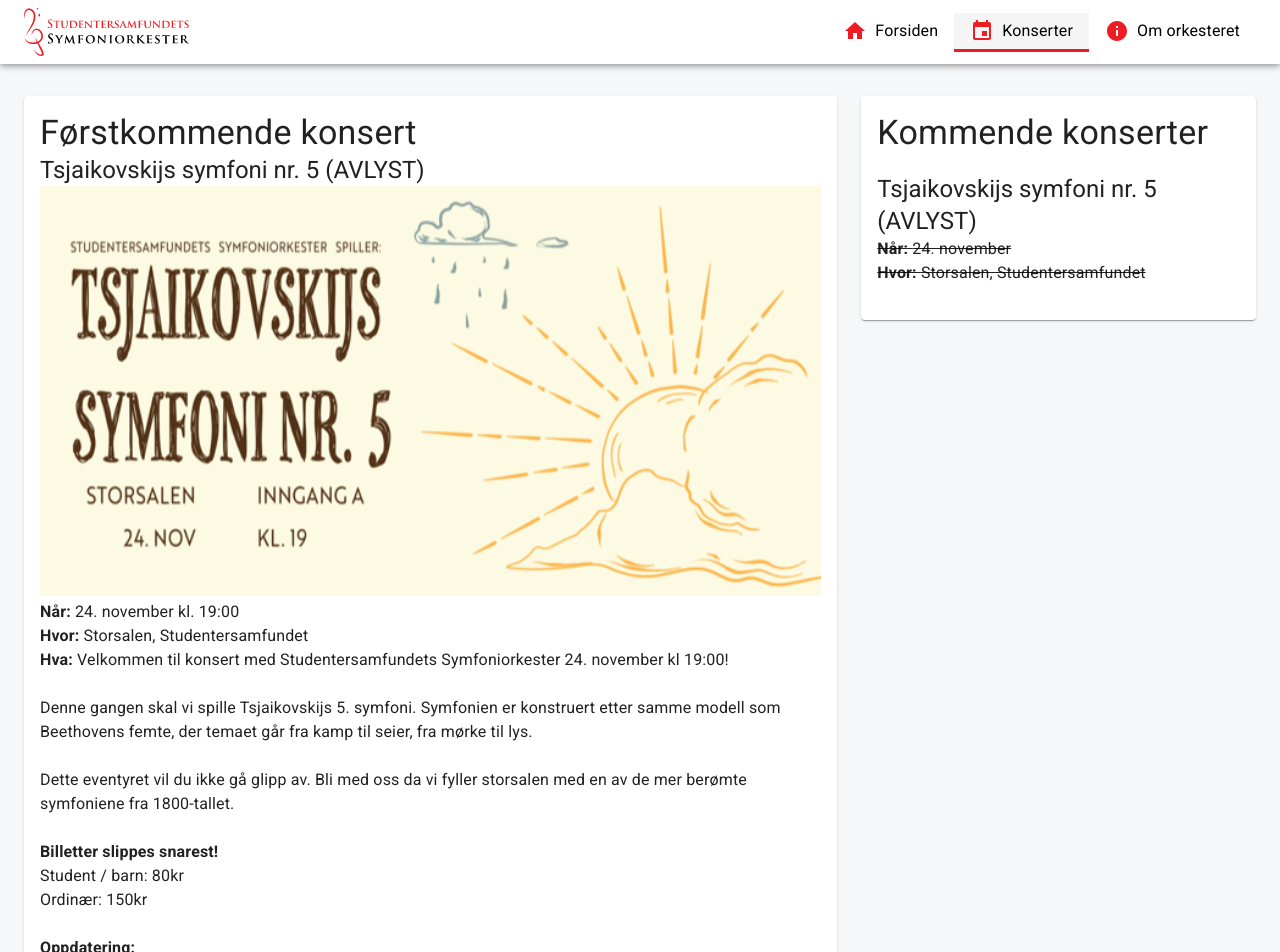
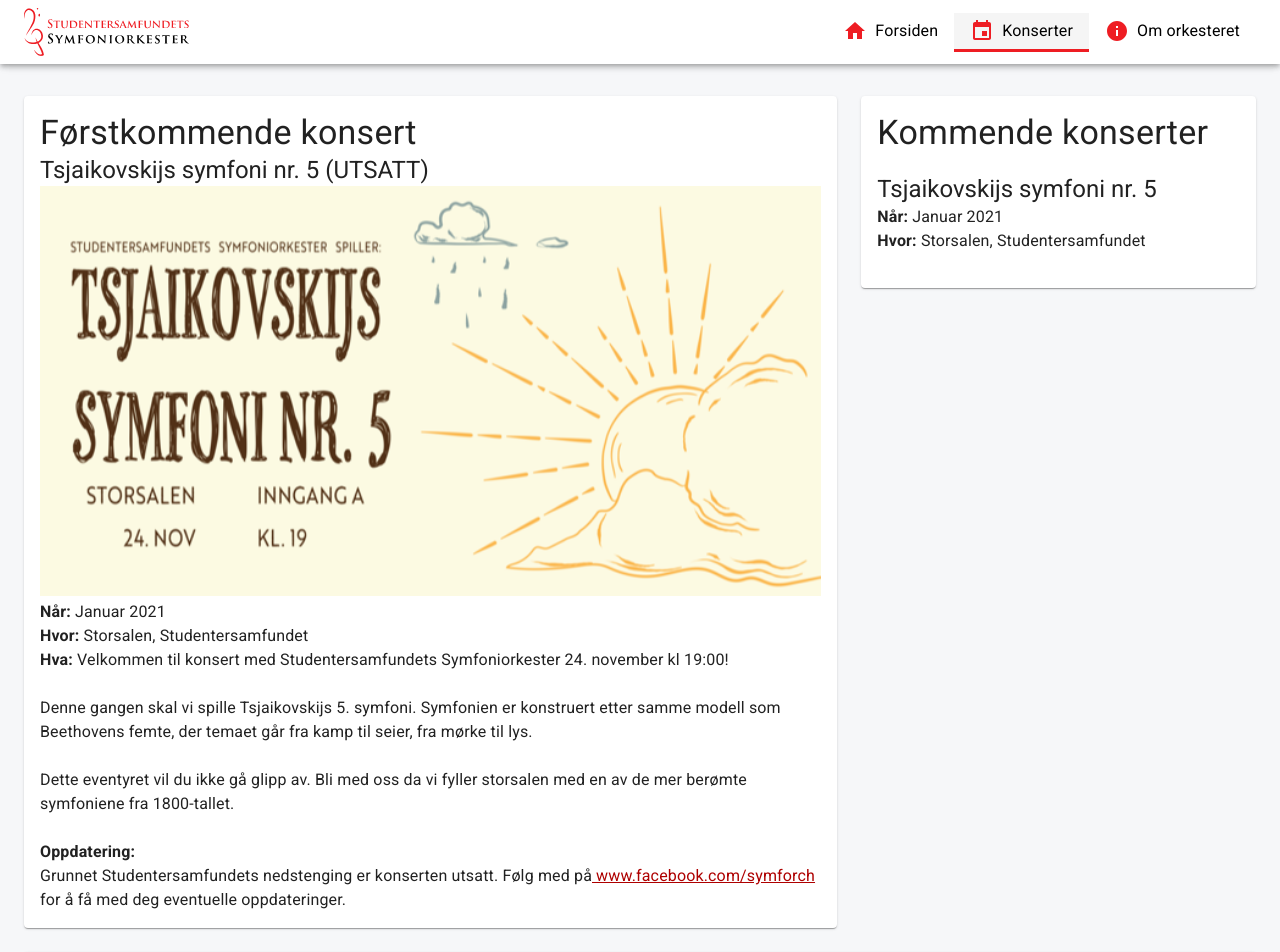
Before and after one commit to sigurdskogmo/symforch-web, a React (Create React App) app: page /konserter in a window 1280 px wide. Shown: the top 952 px of the page. Built offline with nearby package versions, Linux system fonts and the light colour scheme.

Commit message:
Update concertview

```diff
--- a/src/views/ConcertView/index.js
+++ b/src/views/ConcertView/index.js
@@ -63,11 +63,11 @@
                                     Førstkommende konsert
                                 </Typography>
                                 <Typography component="p" variant="h5">
-                                    Tsjaikovskijs symfoni nr. 5 (AVLYST)
+                                    Tsjaikovskijs symfoni nr. 5 (UTSATT)
                                 </Typography>
                                 <Img source={tsjaikovskij_banner} alt={'Bannerplakat for Tsjaikovski konsert'} className={classes.img}/>
                                 <Typography component="p" variant="body1">
-                                    <b>Når: </b>24. november kl. 19:00<br />
+                                    <b>Når: </b>Januar 2021<br />
                                     <b>Hvor: </b>Storsalen, Studentersamfundet<br />
                                     <b>Hva: </b>
                                     Velkommen til konsert med Studentersamfundets Symfoniorkester 24. november kl 19:00!<br/><br/>
@@ -78,12 +78,8 @@
                                     Dette eventyret vil du ikke gå glipp av. Bli med oss da vi fyller storsalen med en av de
                                     mer berømte symfoniene fra 1800-tallet.<br/><br/>
 
-                                    <strong>Billetter slippes snarest!</strong><br/>
-                                    Student / barn: 80kr<br/>
-                                    Ordinær: 150kr<br /><br />
-
                                     <strong>Oppdatering:</strong><br/>
-                                    Grunnet Studentersamfundets nedstenging er konserten avlyst/utsatt. Følg med på
+                                    Grunnet Studentersamfundets nedstenging er konserten utsatt. Følg med på
                                     <a href='https://www.facebook.com/symforch'> www.facebook.com/symforch</a> for
                                     å få med deg eventuelle oppdateringer.
 
@@ -97,10 +93,9 @@
                                 </Typography>
                                 <br />
                                 <UpcomingItem
-                                    title={"Tsjaikovskijs symfoni nr. 5 (AVLYST)"}
-                                    date={"24. november"}
+                                    title={"Tsjaikovskijs symfoni nr. 5"}
+                                    date={"Januar 2021"}
                                     location={"Storsalen, Studentersamfundet"}
-                                    canceled
                                 />
                             </Paper>
                         </Grid>
```
